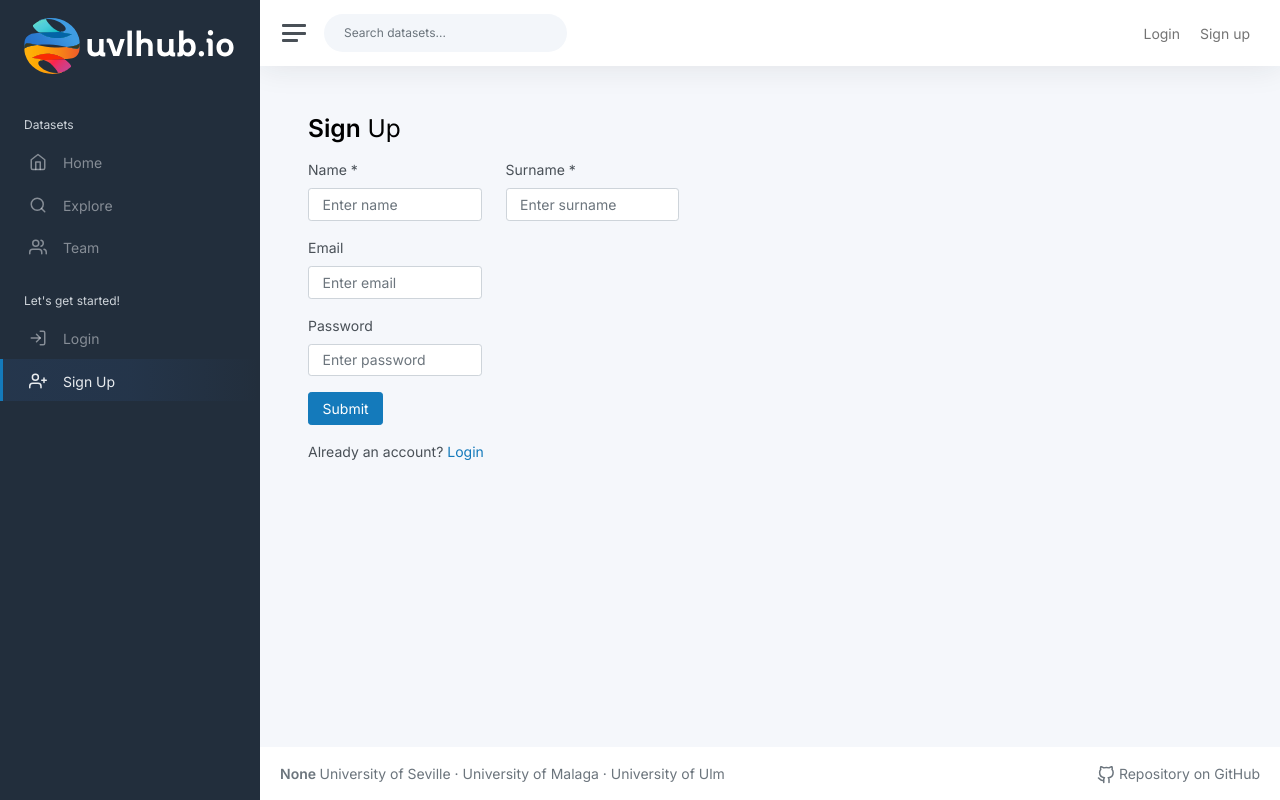
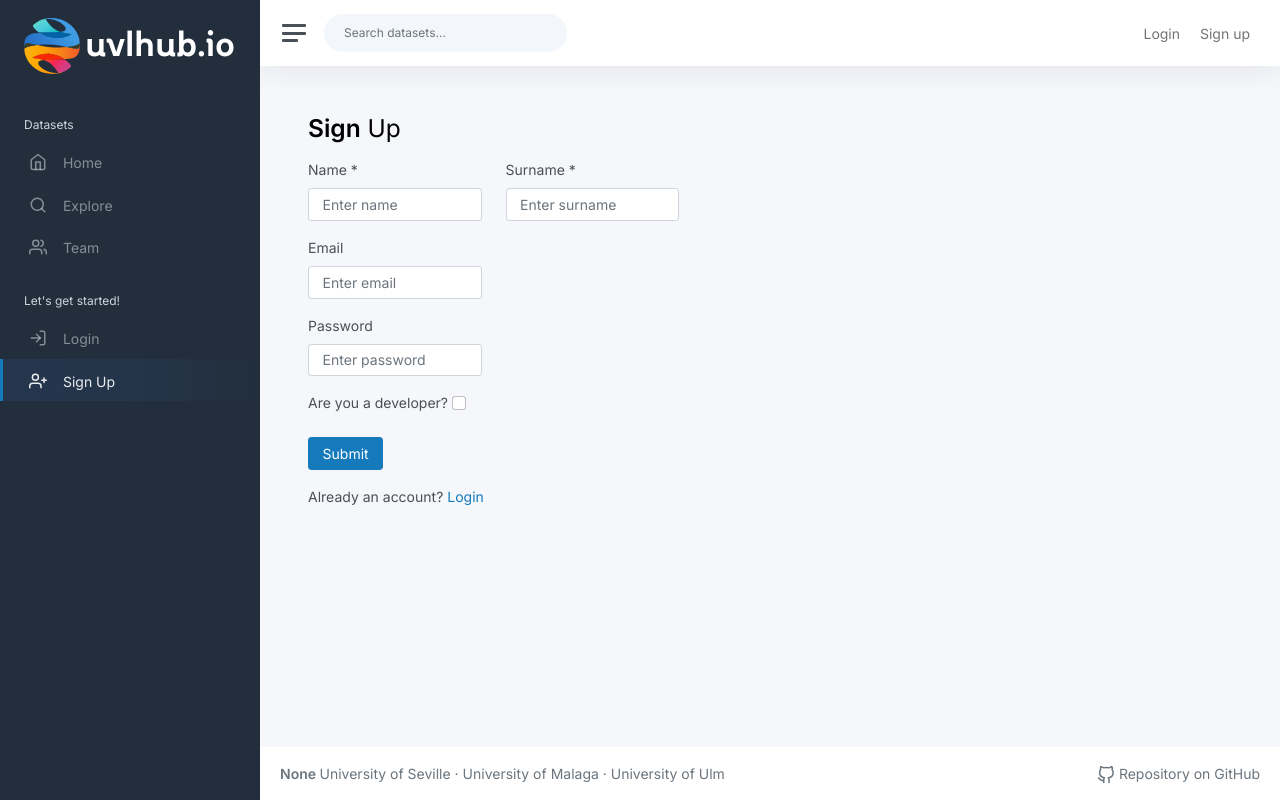
Before and after one commit to EGC-chicharrones/chicharrones-hub-1, a Flask app: page /signup/ in a window 1280 px wide. Run offline with Flask 3, Linux system fonts and the light colour scheme; parts of the project's set-up code (start-up, migrations or seed data) failed here and were passed over; some libraries are stand-ins or nearby versions.

Commit message:
feat: add developer information to summary
Co-authored-by: María Carrera <maryycarrera@users.noreply.github.com>
Co-authored-by: Antonio Montero López <antonio-mz@users.noreply.github.com>

```diff
--- a/app/modules/auth/forms.py
+++ b/app/modules/auth/forms.py
@@ -8,8 +8,8 @@ class SignupForm(FlaskForm):
     surname = StringField('Surname', validators=[DataRequired(), Length(max=100)])
     password = PasswordField('Password', validators=[DataRequired()])
     email = StringField('Email', validators=[DataRequired(), Email()])
-    is_developer = BooleanField('Are you a developer?')  # validators=[DataRequired()]
-    github_username = StringField('Github Username')  # No data required because it depends on the developer field
+    is_developer = BooleanField('Are you a developer?')
+    github_username = StringField('GitHub Username')
     submit = SubmitField('Submit')
 
 
--- a/app/modules/auth/templates/auth/signup_form.html
+++ b/app/modules/auth/templates/auth/signup_form.html
@@ -3,17 +3,14 @@
 {% block title %}Sign up{% endblock %}
 
 {% block content %}
-
     <h1 class="h2 mb-3"><b>Sign</b> Up</h1>
 
     <div class="row">
         <div class="col-5">
-
             <form action="" method="post" novalidate>
                 {{ form.hidden_tag() }}
 
                 <div class="row">
-
                     <div class="col-md-6 col-lg-6 col-xs-12">
                         <div class="mb-3">
                             {{ form.name.label(class="form-label") }} *
@@ -33,16 +30,9 @@
                             {% endfor %}
                         </div>
                     </div>
-
                 </div>
 
                 <div class="row">
-
-
-                </div>
-
-                <div class="row">
-
                     <div class="col-md-6 col-lg-6 col-xs-12">
                         <div class="mb-3">
                             {{ form.email.label(class="form-label") }}
@@ -52,12 +42,9 @@
                             {% endfor %}
                         </div>
                     </div>
-
                 </div>
 
-
                 <div class="row">
-
                     <div class="col-md-6 col-lg-6 col-xs-12">
                         <div class="mb-3">
                             {{ form.password.label(class="form-label") }}
@@ -67,50 +54,70 @@
                             {% endfor %}
                         </div>
                     </div>
-
                 </div>
 
                 <div class="row">
+                    <div class="col-md-6 col-lg-6 col-xs-12">
+                        <div class="mb-3">
+                            {{ form.is_developer.label(class="form-label") }}
+                            {{ form.is_developer(class="form-check-input", id="is_developer_checkbox") }}
+                            {% for error in form.is_developer.errors %}
+                                <span style="color: red;">{{ error }}</span>
+                            {% endfor %}
+                        </div>
+                    </div>
+                </div>
 
+                <div id="github-field" class="row" {% if not form.is_developer.data %}style="display: none;"{% endif %}>
+                    <div class="col-md-6 col-lg-6 col-xs-12">
+                        <div class="mb-3">
+                            {{ form.github_username.label(class="form-label") }}
+                            {{ form.github_username(class="form-control",placeholder="Enter your github username") }}
+                            {% for error in form.github_username.errors %}
+                                <span style="color: red;">{{ error }}</span>
+                            {% endfor %}
+                        </div>
+                    </div>
+                </div>
+
+                <div class="row">
                     <div class="col-lg-6 col-12">
                         {{ form.submit(class="btn btn-primary") }}
                     </div>
-
                 </div>
 
                 <div class="row">
-
                     <div class="col-lg-6 col-12">
-
                         {% if error %}
-
                             <div class="mt-3">
-                                <p style="color: red;"><strong>Error:</strong> {{ error }}
+                                <p style="color: red;"><strong>Error:</strong> {{ error }}</p>
                             </div>
-
                         {% endif %}
-
                     </div>
-
                 </div>
 
                 <div class="row">
-
                     <div class="mt-3">
                         <div class="col-lg-6 col-12">
                             Already an account? <a href="{{ url_for('auth.login') }}">Login</a>
                         </div>
                     </div>
-
                 </div>
-
             </form>
-
         </div>
     </div>
-
 {% endblock %}
 
 {% block scripts %}
-    <script src="{{ url_for('auth.scripts') }}"></script>
+    <script>
+        const checkbox = document.getElementById('is_developer_checkbox');
+        const githubField = document.getElementById('github-field');
+
+        // Manejar cambios en el checkbox
+        checkbox.addEventListener('change', function() {
+            githubField.style.display = this.checked ? 'block' : 'none';
+        });
+    </script>
+
+<script src="{{ url_for('auth.scripts') }}"></script>
 {% endblock %}
--- a/app/modules/profile/routes.py
+++ b/app/modules/profile/routes.py
@@ -51,5 +51,6 @@ def my_profile():
         user=current_user,
         datasets=user_datasets_pagination.items,
         pagination=user_datasets_pagination,
-        total_datasets=total_datasets_count
+        total_datasets=total_datasets_count,
+        is_developer=current_user.profile.user.is_developer
     )
```
Also changed, not shown: app/modules/profile/templates/profile/summary.html (+24 -0 lines).
